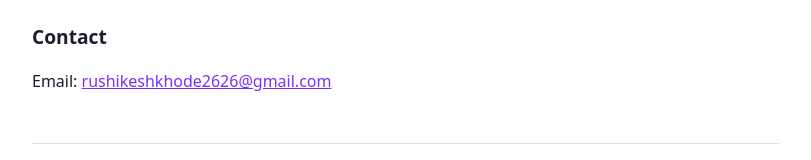
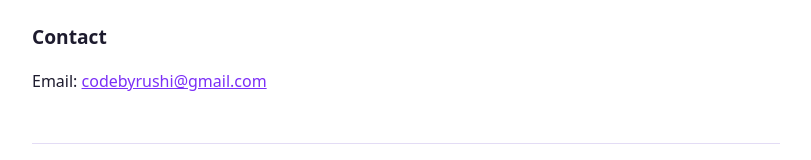
Before and after one commit to unsungstories-2626/photovideomaker, a plain HTML site: page index.html in a window 1280 px wide. Shown: the part 565-725 px from the top of the page, without its empty margins (234-1045 px from the left). Drawn offline with Linux system fonts and the light colour scheme.

Commit message:
Update index.html

```diff
--- a/index.html
+++ b/index.html
@@ -27,7 +27,7 @@
 </div>
 
 <h2>Contact</h2>
-<p>Email: <a href="mailto:rushikeshkhode2626@gmail.com">rushikeshkhode2626@gmail.com</a></p>
+<p>Email: <a href="mailto:codebyrushi@gmail.com">codebyrushi@gmail.com</a></p>
 
 <footer>© 2026 CodeByRushi · Photo Video Maker</footer>
 </div>
```
